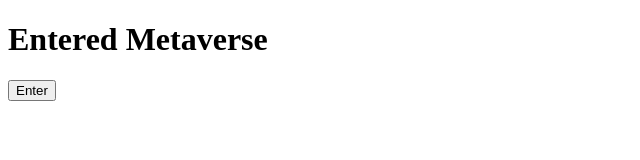
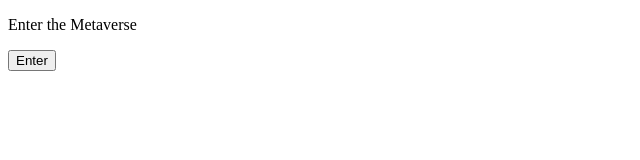
Before and after one commit to acciojob/enter-metaverse-Arati-tech2, a website: page main.html in a window 1280 px wide. Shown: the whole page, without its empty margins (0-640 px from the left). Drawn offline with Linux system fonts and the light colour scheme.

Commit message:
created a submission

```diff
--- a/main.html
+++ b/main.html
@@ -9,7 +9,7 @@
 <body>
 	<!-- the entire body must be written by student -->
 	<p id ="status">Enter the Metaverse</p>
-		<button id="enterBtn" onclick= changeText()>Enter</button>
+		<button id="enterBtn" onclick= "changeText()">Enter</button>
     <script type="text/javascript" src="./script.js">
 </script>
 
--- a/script.js
+++ b/script.js
@@ -1,2 +1,4 @@
- let text = document.getElementById("status");
+function changeText() {
+	let text = document.getElementById("status");
     text.innerHTML = "<h1>Entered Metaverse</h1>";
+}
```
